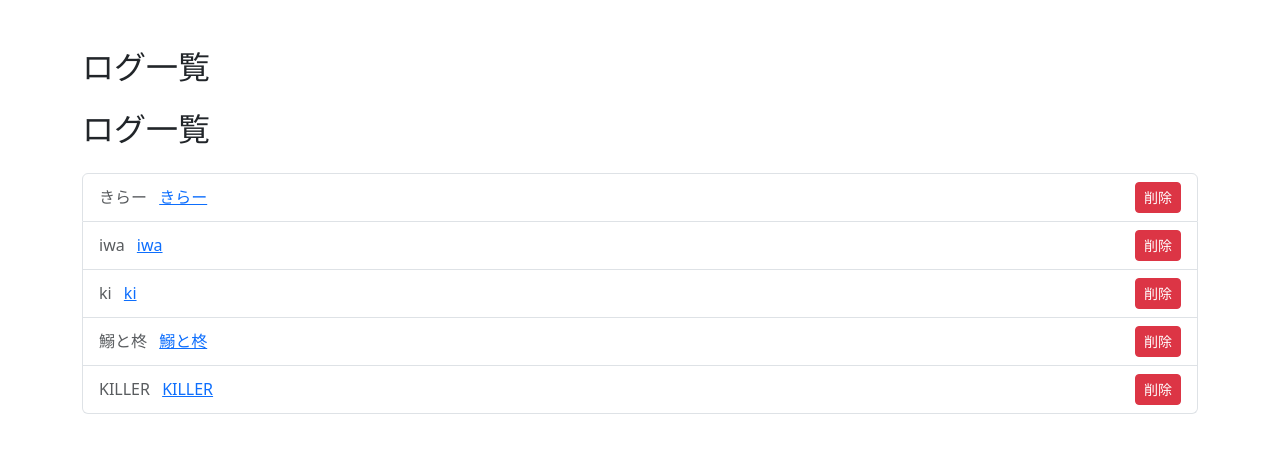
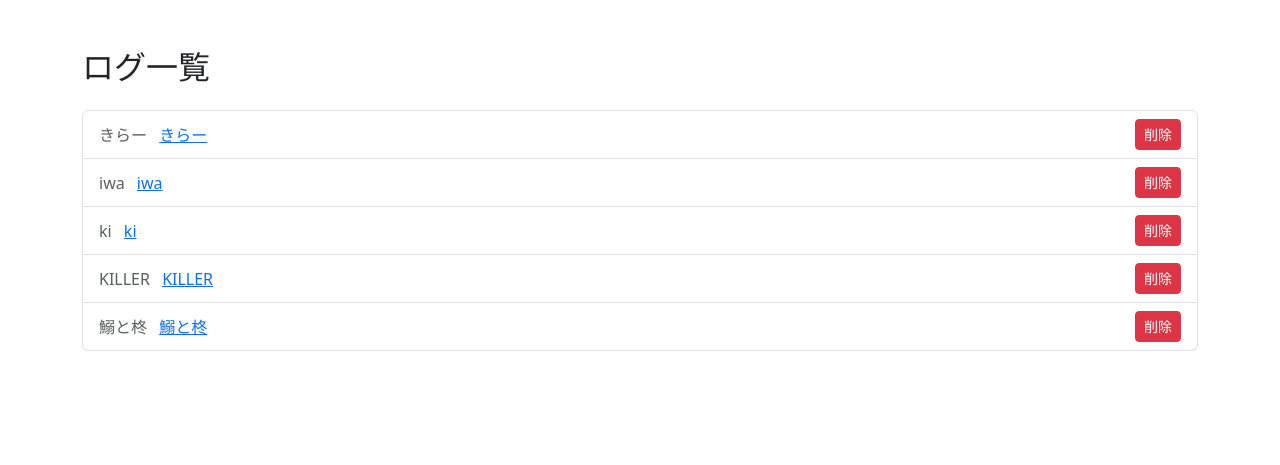
Before and after one commit to oki2810/CCU_template, a website: page index.html in a window 1280 px wide. Drawn offline with nearby package versions, Linux system fonts and the light colour scheme.

Commit message:
Update index.html

```diff
--- a/index.html
+++ b/index.html
@@ -5,15 +5,6 @@
   <meta name="viewport" content="width=device-width, initial-scale=1.0"/>
   <title>ログ一覧</title>
   <link
-    href="https://cdn.jsdelivr.net/npm/bootstrap@5.3.0/dist/css/bootstrap.min.css"
-    rel="stylesheet"
-  />
-</head>
-<body class="container py-5">
-  <h2 class="mb-4">ログ一覧</h2>
-
-  <ul id="log-list" class="list-group">
-<link
     href="https://cdn.jsdelivr.net/npm/bootstrap@5.3.0/dist/css/bootstrap.min.css"
     rel="stylesheet"
   />
@@ -53,6 +44,16 @@
   <button type="button" class="btn btn-sm btn-danger btn-delete">削除</button>
 </li>
 <li class="list-group-item d-flex justify-content-between align-items-center"
+    data-date="2025-07-14T16:34:54.744Z"
+    data-path="log/KILLER.html"
+>
+  <span>
+    <span class="text-muted">KILLER</span>
+    <a href="log/KILLER.html" class="ms-2">KILLER</a>
+  </span>
+  <button type="button" class="btn btn-sm btn-danger btn-delete">削除</button>
+</li>
+<li class="list-group-item d-flex justify-content-between align-items-center"
     data-date="2025-07-14T16:32:39.813Z"
     data-path="log/鰯と柊.html"
 >
@@ -62,17 +63,7 @@
   </span>
   <button type="button" class="btn btn-sm btn-danger btn-delete">削除</button>
 </li>
-<li class="list-group-item d-flex justify-content-between align-items-center"
-    data-date="2025-07-14T16:34:54.744Z"
-    data-path="log/KILLER.html"
->
-  <span>
-    <span class="text-muted">KILLER</span>
-    <a href="log/KILLER.html" class="ms-2">KILLER</a>
-  </span>
-  <button type="button" class="btn btn-sm btn-danger btn-delete">削除</button>
-</li>
-</ul>
+  </ul>
  <script>
   window.CCU_CONFIG = { owner: 'yoshikawa04', repo: 'new' };
 </script>
```
